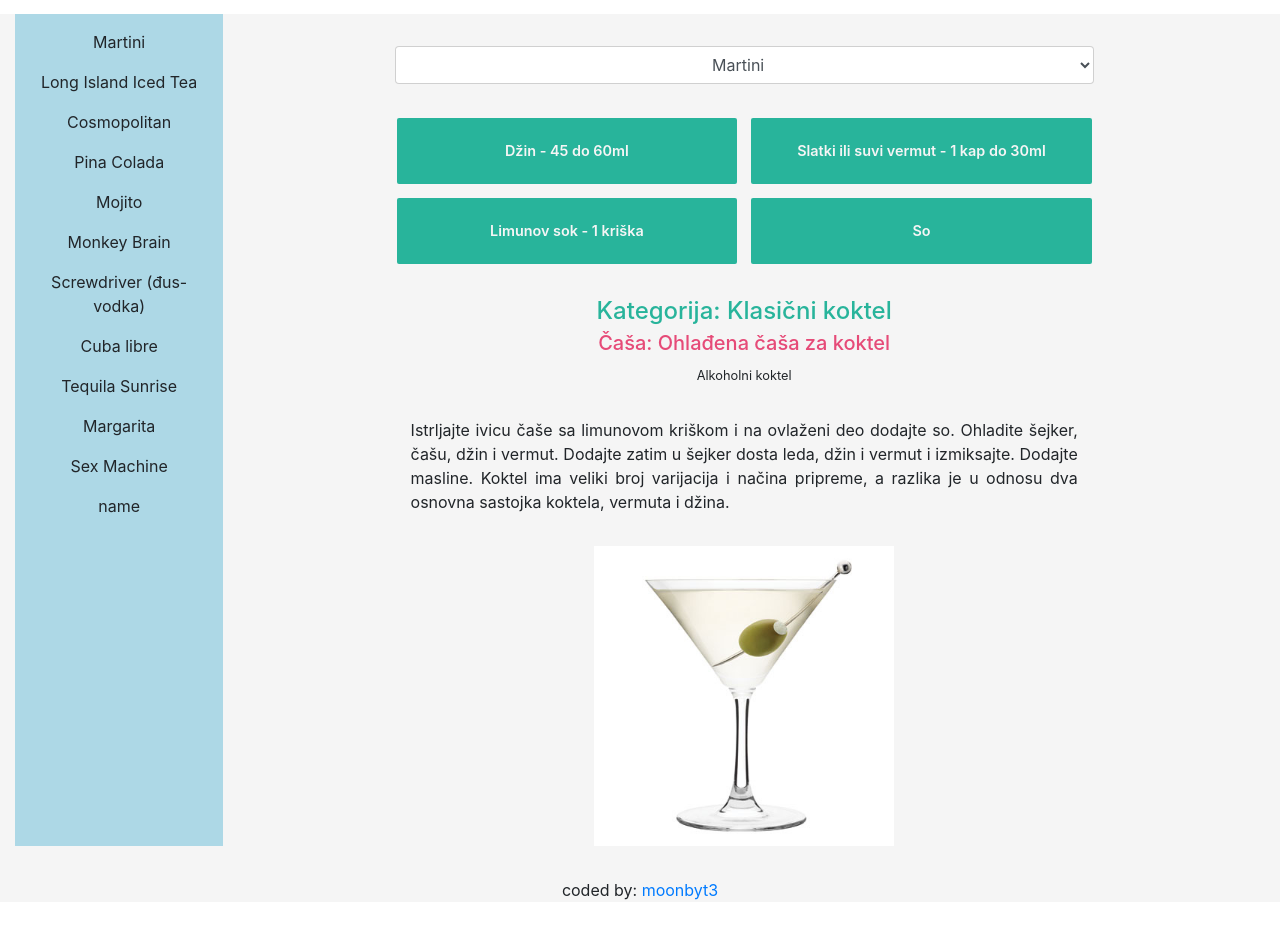
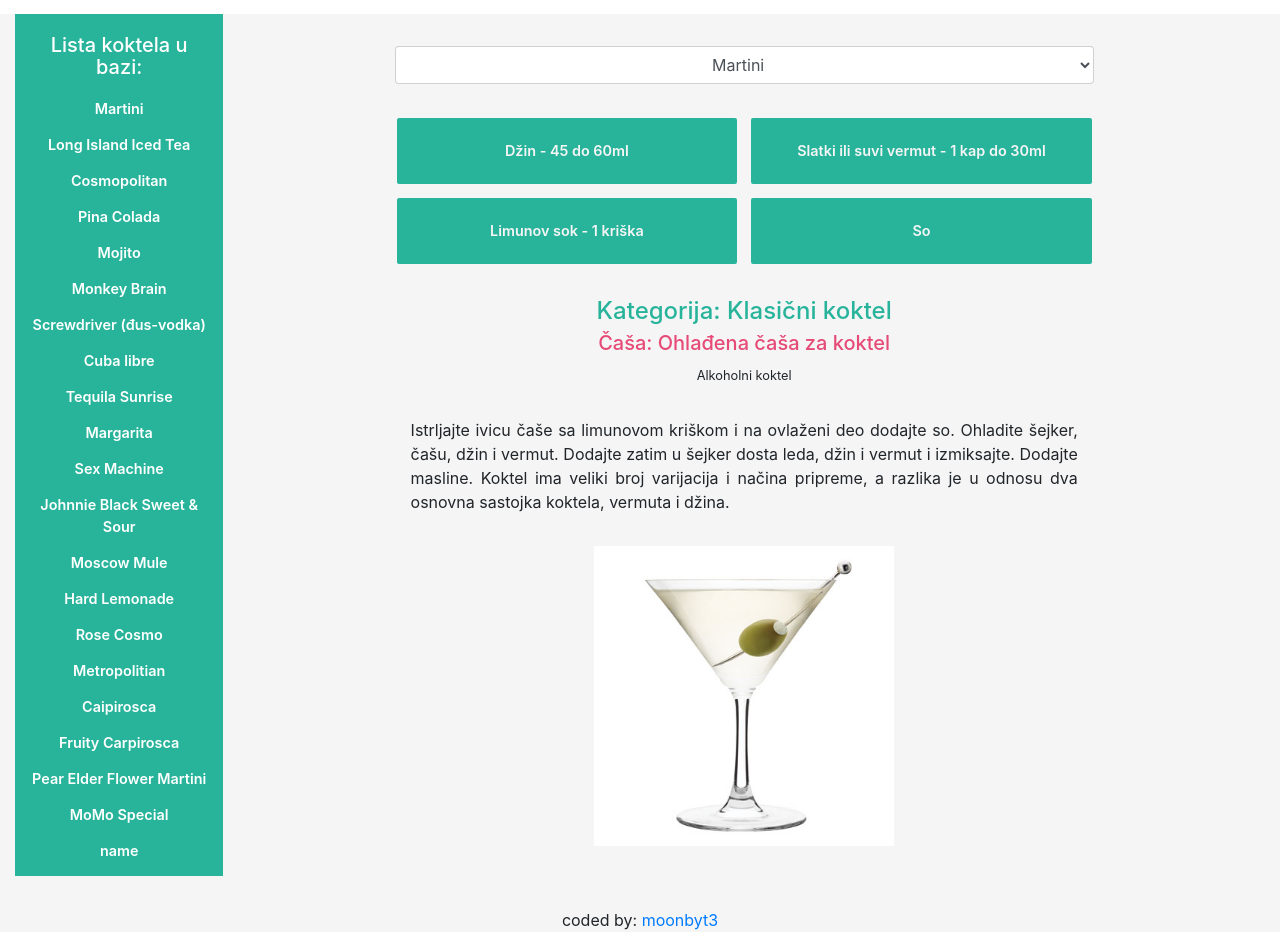
Before and after one commit to moonbyt3/kokteli, an Angular app: page / in a window 1280 px wide. Shown: the part 218-1150 px from the top of the page. Before the commit the page ends 1120 px from the top, so only its background shows below. Built offline with nearby package versions, Linux system fonts and the light colour scheme.

Commit message:
Refractored code, added few cocktails

```diff
--- a/src/app/app.component.html
+++ b/src/app/app.component.html
@@ -5,6 +5,7 @@
   <div class="row">
       <div class="side-bar col-md-4 col-lg-2">
         <div class="side-menu">
+          <h5>Lista koktela u bazi:</h5>
           <ul>
             <li *ngFor="let coctail of coctails.drinks"> {{coctail.drink}}</li>
           </ul>
--- a/src/app/app.component.scss
+++ b/src/app/app.component.scss
@@ -11,6 +11,14 @@ main {
 }
 .side-bar {
     display: none;
+    .side-menu {
+        color: white;
+        font-size: 90%;
+        font-weight: 600;
+        h5 {
+            margin: 1em 0;
+            text-align: center;
+        }
         ul {
             list-style: none;
             margin: 0;
@@ -18,8 +26,14 @@ main {
             text-align: center;
             li {
                 margin: 1em 0;
+                &:hover {
+                    color: $color-second;
                 }
             }
+
+        }
+    }
+
 }
 .content {
     form {
@@ -79,11 +93,11 @@ main {
 @media only screen and (min-width: 768px) {
     .side-bar {
         display: inline-block;
-        background-color: lightblue;
+        background-color: $color-theme;
     }
 }
 
-//desktop screen
+//desktop screeningred
 @media only screen and (min-width: 1024px) {
 
 }
--- a/src/app/app.component.ts
+++ b/src/app/app.component.ts
@@ -199,6 +199,166 @@ const mockCoctailDatabase = {
     },
     {
       "idDrink": "11",
+      "drink": "Johnnie Black Sweet & Sour",
+      "video": null,
+      "category": "Klasični koktel",
+      "alcoholic": true,
+      "glass": "Ohlađena čaša za koktel",
+      "instructions": "U sejker dodajte sastojke i mesajte dok se svi sastojci ne pomesaju. Zatim dodajte dosta leda i mesajte dok sejker ne postane hladan. Dekorisite sa kriskama limuna.",
+      "drinkThumb": "assets/img/name.jpg",
+      "ingredients": [
+        "Johnnie Black - 0.03ml",
+        "Triple Sec Narandza - 0.015ml",
+        "Sok od limuna - 0.02ml",
+        "Belance - 1 jaje",
+        "Sirup od šećera - 0.015ml"
+      ],
+      "dateModified": "2018-02-12 16:21:31"
+    },
+    {
+      "idDrink": "12",
+      "drink": "Moscow Mule",
+      "video": null,
+      "category": "Klasicni kokteli",
+      "alcoholic": true,
+      "glass": "Ohlađena čaša za koktel",
+      "instructions": "Sipajte vodku u casu, dodati svezu limetu iseckanu. Dodajte sirup od secera. Sve to dobro iznjecite zatim dodajte sirup od djumbira i napuniti casu punu leda i dodati sprajt do vrha case. Dekorisati sa limetom i nekoliko listova nane",
+      "drinkThumb": "assets/img/name.jpg",
+      "ingredients": [
+        "Vodka - 0.06ml",
+        "Limeta - 1/2",
+        "Sirup od šećera - 0.015ml",
+        "Sirup od đumbira - 0.015ml",
+        "Sprajt",
+        "Nana - nekoliko listova"
+      ],
+      "dateModified": "2018-02-12 16:21:31"
+    },
+    {
+      "idDrink": "13",
+      "drink": "Hard Lemonade",
+      "video": null,
+      "category": "Klasicni kokteli",
+      "alcoholic": true,
+      "glass": "Ohlađena čaša za koktel",
+      "instructions": "Sipajte sve sastojke u sejker i dodajte led. Mesajte dok sejker ne postane hladan. Koktel je spreman za serviranje, dekorisite ga sa limunom ili limetom.",
+      "drinkThumb": "assets/img/name.jpg",
+      "ingredients": [
+        "Vodka - 0.06ml",
+        "Limunov sok - 0.01ml",
+        "Sirup od secera - 0.03ml",
+        "Mineralna voda"
+      ],
+      "dateModified": "2018-02-12 16:21:31"
+    },
+    {
+      "idDrink": "14",
+      "drink": "Rose Cosmo",
+      "video": null,
+      "category": "Klasicni kokteli",
+      "alcoholic": true,
+      "glass": "Ohlađena čaša za martini",
+      "instructions": "",
+      "drinkThumb": "assets/img/name.jpg",
+      "ingredients": [
+        "Vodka Smirnoff - 0.03ml",
+        "Limunov sok - 0.01ml",
+        "Triple sec - 0.02ml",
+        "Sirup od ruze - 0.02ml",
+        "Sok od borovnice"
+      ],
+      "dateModified": "2018-02-12 16:21:31"
+    },
+    {
+      "idDrink": "15",
+      "drink": "Metropolitian",
+      "video": null,
+      "category": "Klasicni kokteli",
+      "alcoholic": true,
+      "glass": "Ohlađena čaša za martini",
+      "instructions": "",
+      "drinkThumb": "assets/img/name.jpg",
+      "ingredients": [
+        "Vodka - 0.03ml",
+        "Triple sec - 0.03ml",
+        "Sok od borovnice - 0.045ml",
+        "Sok od limete - 0.02ml"
+      ],
+      "dateModified": "2018-02-12 16:21:31"
+    },
+    {
+      "idDrink": "16",
+      "drink": "Caipirosca",
+      "video": null,
+      "category": "",
+      "alcoholic": true,
+      "glass": "0.2dl",
+      "instructions": "",
+      "drinkThumb": "assets/img/name.jpg",
+      "ingredients": [
+        "Vodka - 0.06ml",
+        "Limeta - 1/2",
+        "Smedji secer - 2 kasicice",
+        "Led"
+      ],
+      "dateModified": "2018-02-12 16:21:31"
+    },
+    {
+      "idDrink": "17",
+      "drink": "Fruity Carpirosca",
+      "video": null,
+      "category": "",
+      "alcoholic": true,
+      "glass": "Ohlađena čaša za koktel",
+      "instructions": "",
+      "drinkThumb": "assets/img/name.jpg",
+      "ingredients": [
+        "Vodka - 0.06ml",
+        "Smedji secer - 2 kasicice",
+        "Limeta - 1/2",
+        "Sveze voce - sitno iseckano",
+        "Led - mleveni"
+      ],
+      "dateModified": "2018-02-12 16:21:31"
+    },
+    {
+      "idDrink": "18",
+      "drink": "Pear Elder Flower Martini",
+      "video": null,
+      "category": "Klasicni kokteli",
+      "alcoholic": true,
+      "glass": "Ohlađena čaša za martini",
+      "instructions": "",
+      "drinkThumb": "assets/img/name.jpg",
+      "ingredients": [
+        "Vodka - 0.05ml",
+        "Sok od kruske - 0.065ml",
+        "Sok od limuna - 0.015ml",
+        "Sirup od zove - 0.015ml"
+      ],
+      "dateModified": "2018-02-12 16:21:31"
+    },
+    {
+      "idDrink": "19",
+      "drink": "MoMo Special",
+      "video": null,
+      "category": "",
+      "alcoholic": true,
+      "glass": "Ohlađena čaša za koktel",
+      "instructions": "",
+      "drinkThumb": "assets/img/name.jpg",
+      "ingredients": [
+        "Vodka - 0.06ml",
+        "Sok od limuna - 0.015ml",
+        "Sirup od secera - 0.015ml",
+        "Mineralna voda",
+        "Nana",
+        "Limeta"
+      ],
+      "dateModified": "2018-02-12 16:21:31"
+    },
+    {
+      "idDrink": "20",
       "drink": "name",
       "video": null,
       "category": "",
```
Also changed, not shown: src/assets/img/tequila-sunrise.jpg. Lines whose indentation alone changed are shown as unchanged.
